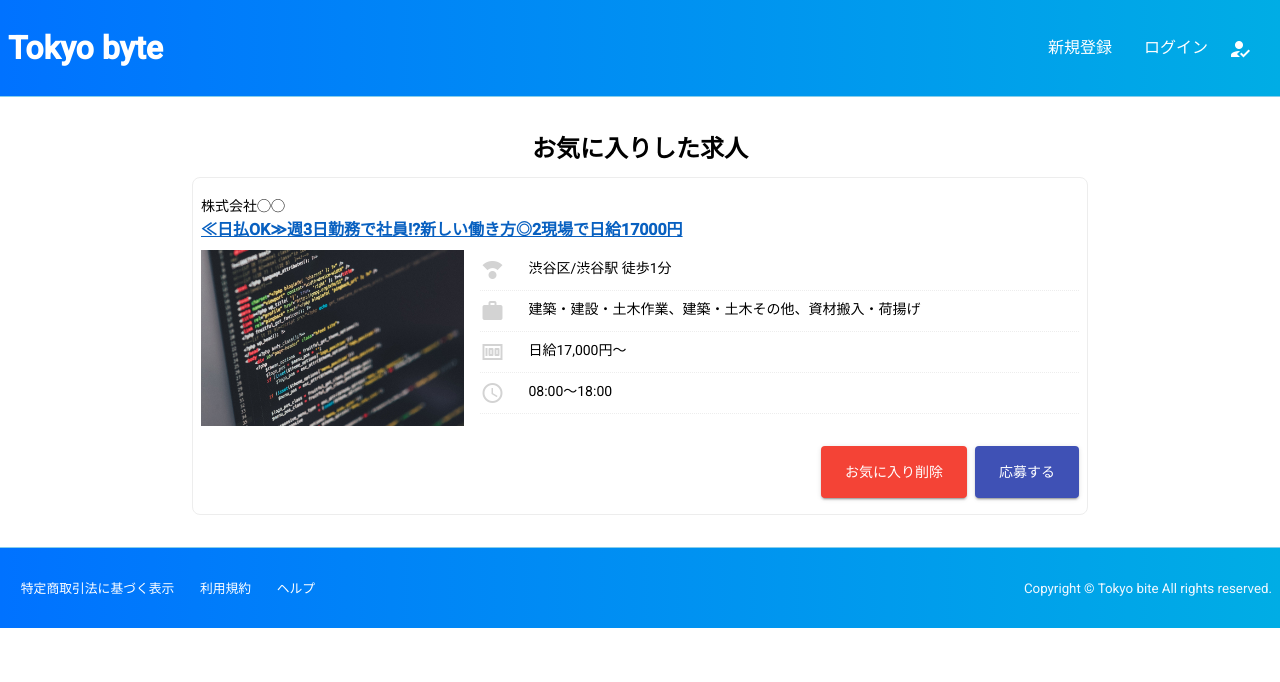
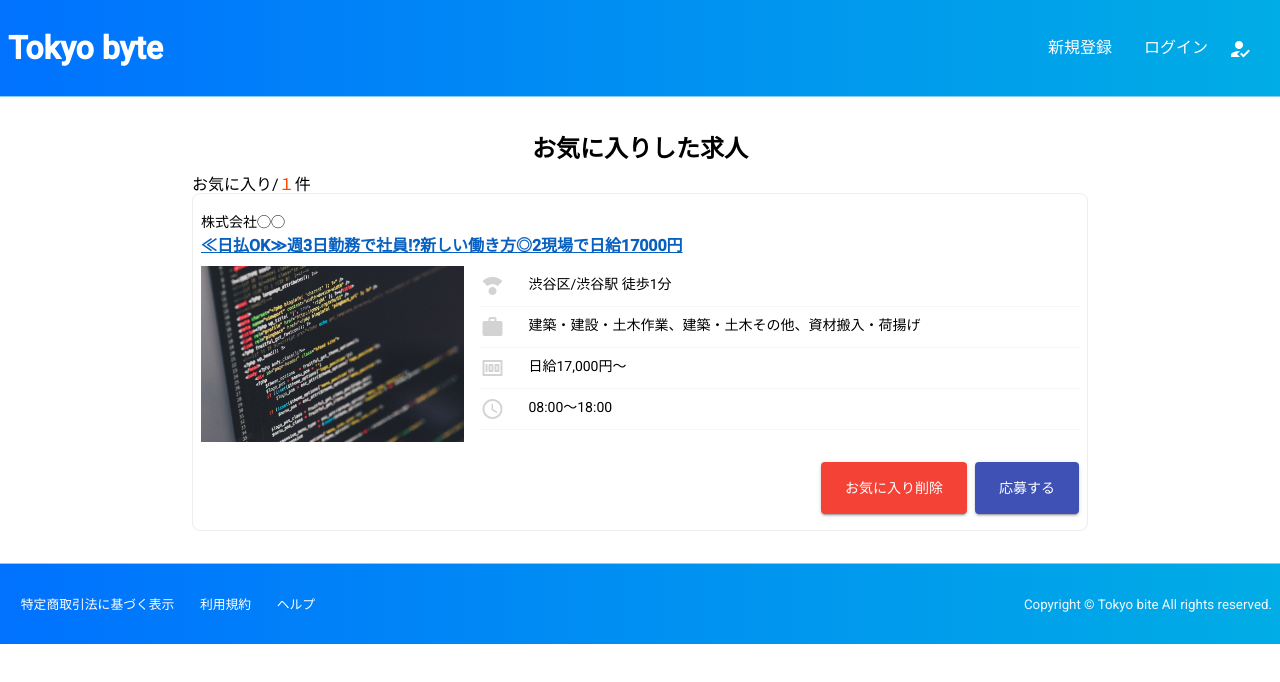
Before and after one commit to cameron-s-dev/angular-jobapp, an Angular app: page /keep in a window 1280 px wide. Shown: the top 682 px of the page. Built offline with nearby package versions, Linux system fonts and the light colour scheme.

Commit message:
feat(keep): お気に入り件数追加 #14

```diff
--- a/src/app/keep/keep/keep.component.html
+++ b/src/app/keep/keep/keep.component.html
@@ -1,5 +1,6 @@
 <section class="keep">
   <h2>お気に入りした求人</h2>
+  <p>お気に入り/<span class="keep__number">１</span>件</p>
   <div class="keep__box">
     <div class="keep__title">
       <span>株式会社◯◯</span>
--- a/src/app/keep/keep/keep.component.scss
+++ b/src/app/keep/keep/keep.component.scss
@@ -88,4 +88,7 @@
       width: 100%;
     }
   }
+  &__number {
+    color: orangered;
+  }
 }
```
